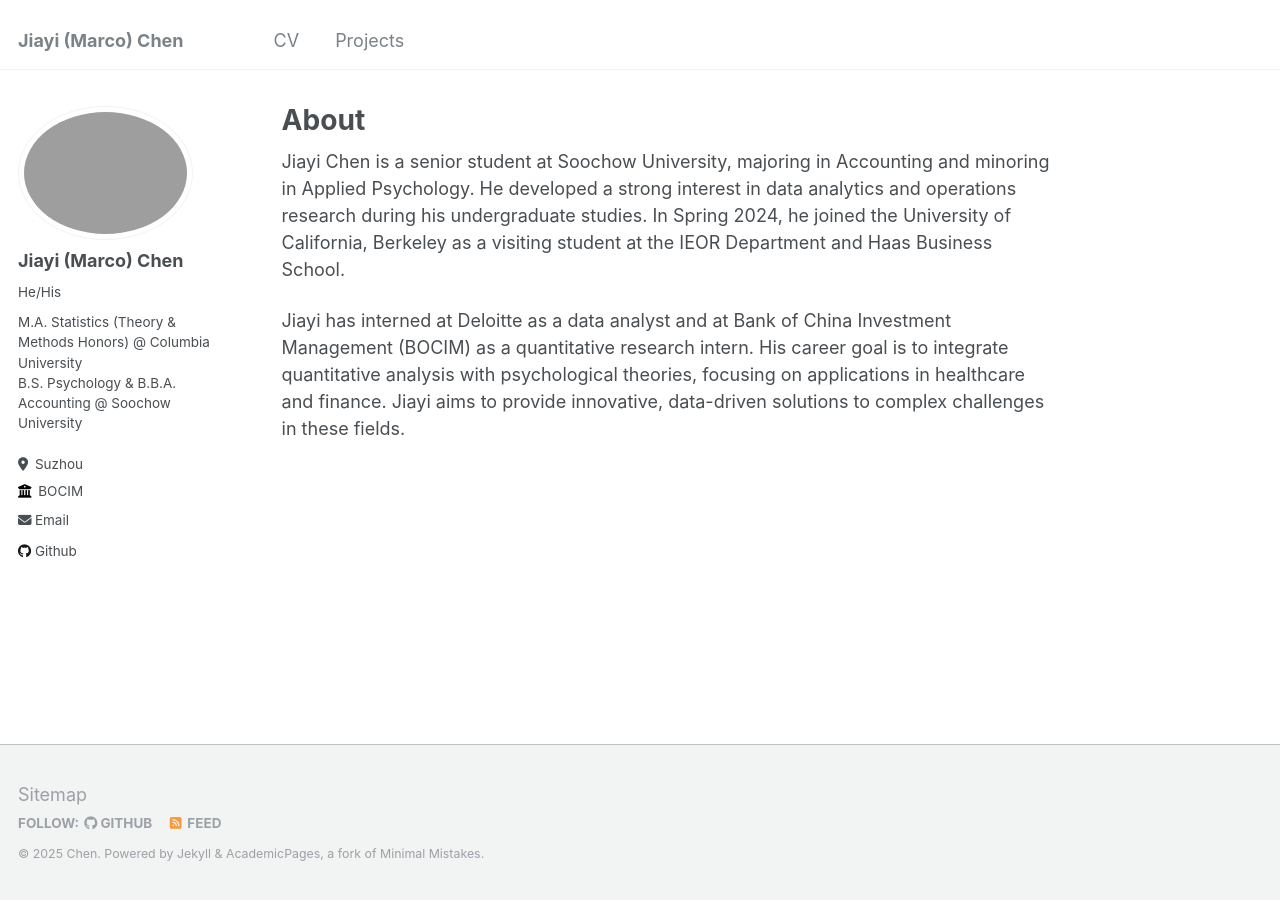
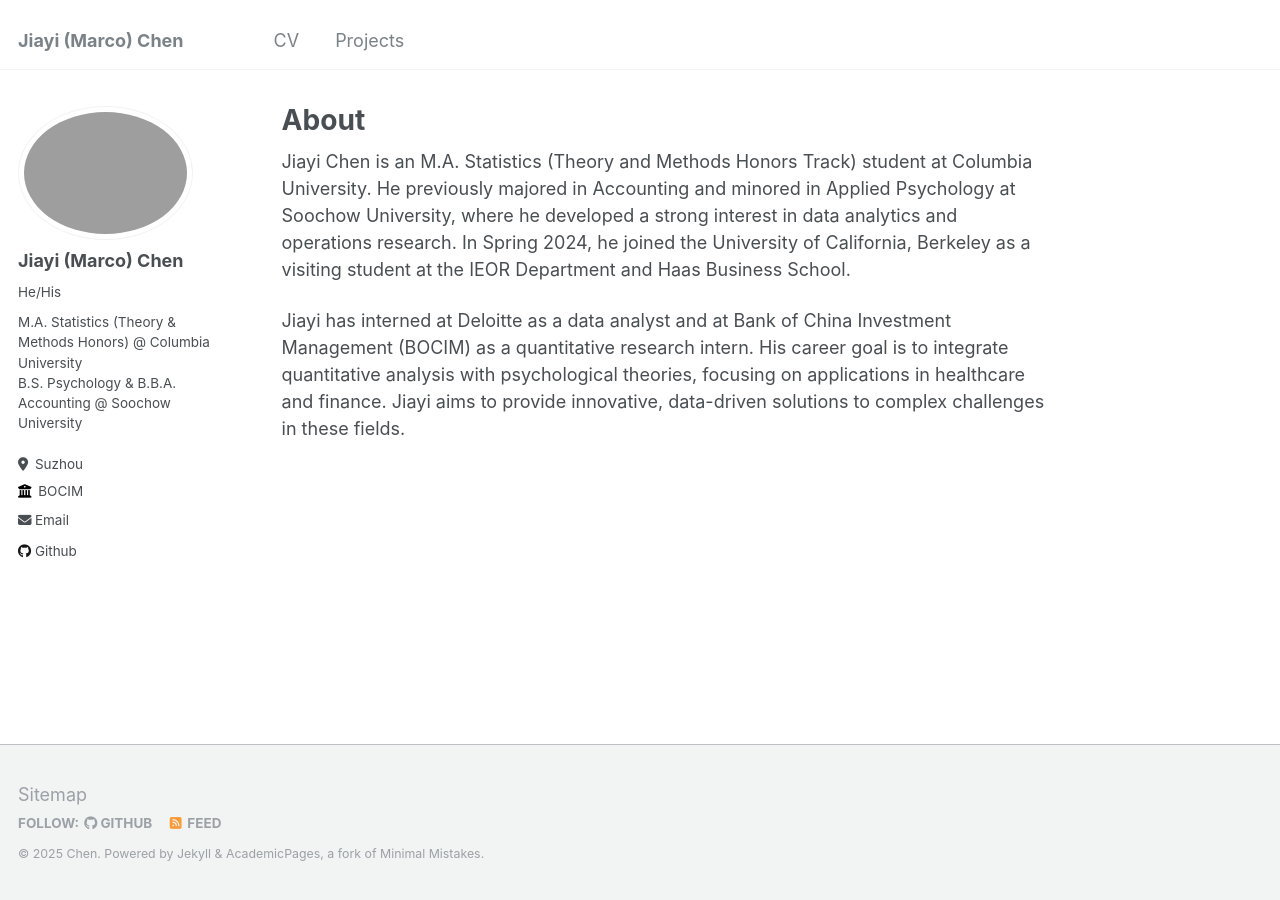
Before and after one commit to marcochen0720/marcochen0720.github.io, a Jekyll site: the page built from _pages/about.md, in a window 1280 px wide. Built offline with Jekyll 4.4.1, drawn with Linux system fonts in a browser that asks for light colours.

Commit message:
Update about.md

```diff
--- a/_pages/about.md
+++ b/_pages/about.md
@@ -7,6 +7,7 @@ redirect_from:
   - /about.html
 ---
 
-Jiayi Chen is a senior student at Soochow University, majoring in Accounting and minoring in Applied Psychology. He developed a strong interest in data analytics and operations research during his undergraduate studies. In Spring 2024, he joined the University of California, Berkeley as a visiting student at the IEOR Department and Haas Business School.
+
+Jiayi Chen is an M.A. Statistics (Theory and Methods Honors Track) student at Columbia University. He previously majored in Accounting and minored in Applied Psychology at Soochow University, where he developed a strong interest in data analytics and operations research. In Spring 2024, he joined the University of California, Berkeley as a visiting student at the IEOR Department and Haas Business School.
 
 Jiayi has interned at Deloitte as a data analyst and at Bank of China Investment Management (BOCIM) as a quantitative research intern. His career goal is to integrate quantitative analysis with psychological theories, focusing on applications in healthcare and finance. Jiayi aims to provide innovative, data-driven solutions to complex challenges in these fields.
```
